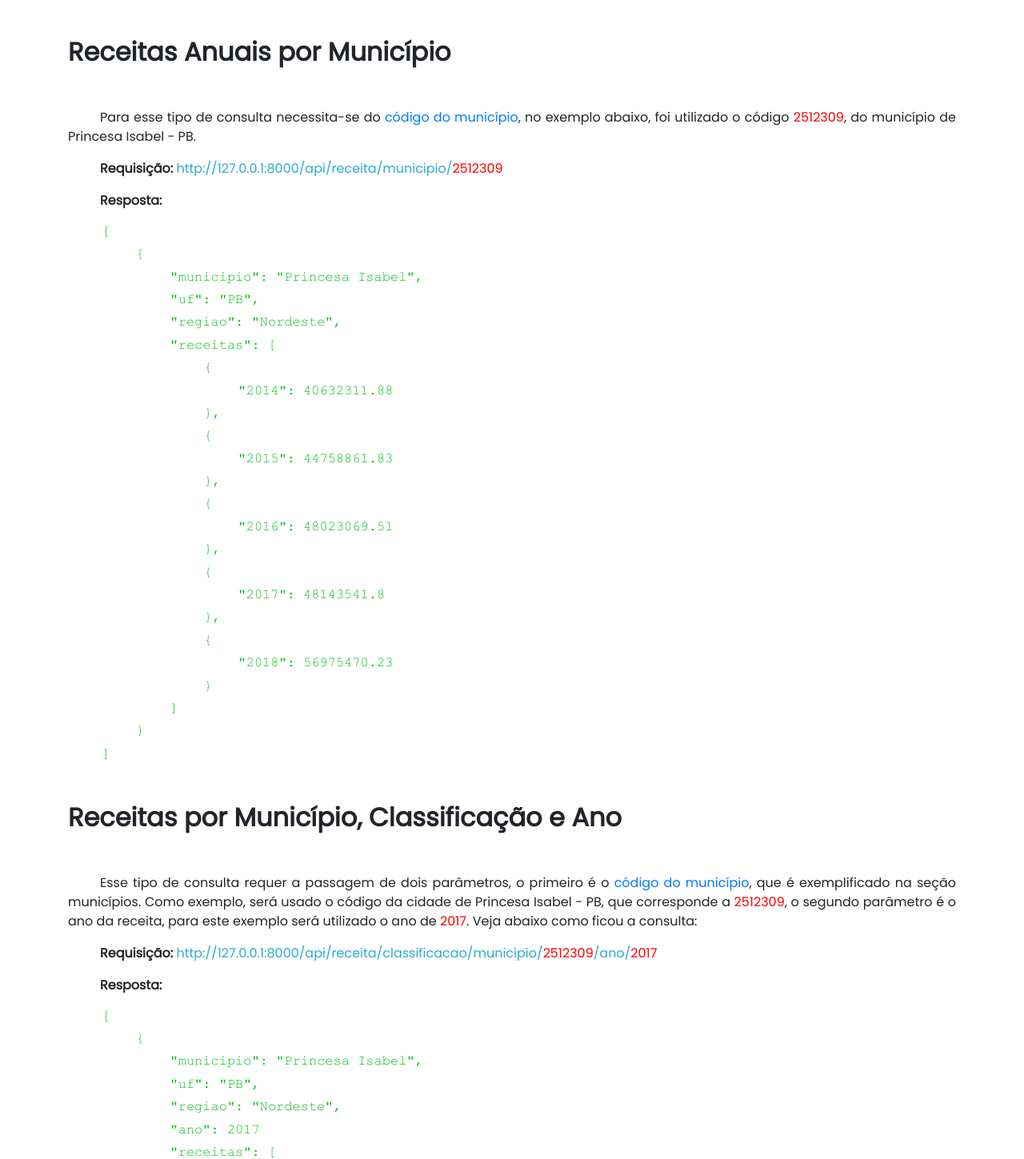
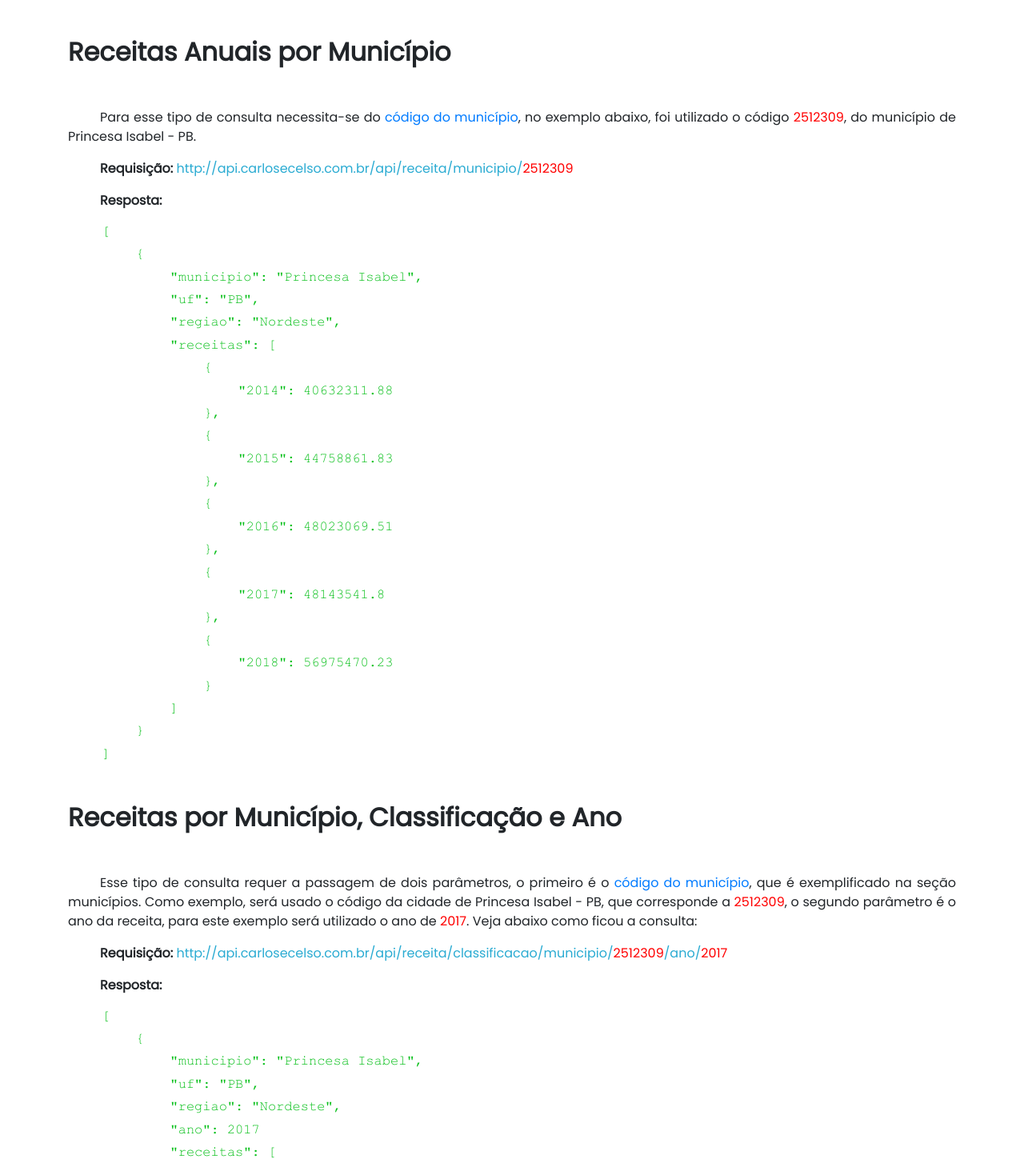
Before and after one commit to diogo07/orcamento_publico, a Django app: page /receitas in a window 1280 px wide. Shown: the part 318-1767 px from the top of the page at 80% size. Run offline with Django 3.2, Linux system fonts and the light colour scheme; some libraries are stand-ins or nearby versions.

```diff
--- a/orcamento_publico/templates/despesas_orcamentarias.html
+++ b/orcamento_publico/templates/despesas_orcamentarias.html
@@ -36,7 +36,7 @@
 
         <p>Para esse tipo de consulta necessita-se do <a href="/municipios">código do município</a>, no exemplo abaixo, foi utilizado o código <span class="parametro">2512309</span>, do município de Princesa Isabel - PB. </p>
 
-        <p><b>Requisição:</b> <span class="link">http://127.0.0.1:8000/api/despesa/municipio/<span class="parametro">2512309</span></span></p>
+        <p><b>Requisição:</b> <span class="link">http://api.carlosecelso.com.br/api/despesa/municipio/<span class="parametro">2512309</span></span></p>
 
         <p>
             <b>Resposta:</b>
@@ -85,7 +85,7 @@
 
         <p>Esse tipo de consulta requer a passagem de dois parâmetros, o primeiro é o <a href="/municipios">código do município</a>, que é exemplificado na seção municípios. Como exemplo, será usado o código da cidade de Princesa Isabel - PB, que corresponde a <span class="parametro">2512309</span>, o segundo parâmetro é o ano da receita, para este exemplo será utilizado o ano de <span class="parametro">2017</span>. Veja abaixo como ficou a consulta:</p>
 
-        <p><b>Requisição:</b> <span class="link">http://127.0.0.1:8000/api/despesa/classificacao/municipio/<span class="parametro">2512309</span>/ano/<span class="parametro">2017</span></span></p>
+        <p><b>Requisição:</b> <span class="link">http://api.carlosecelso.com.br/api/despesa/classificacao/municipio/<span class="parametro">2512309</span>/ano/<span class="parametro">2017</span></span></p>
 
         <p>
             <b>Resposta:</b>
@@ -136,7 +136,7 @@
 
         <p>Esse tipo de consulta requer a passagem de dois parâmetros, o primeiro é o <a href="/municipios">código do município</a>, que é exemplificado na seção municípios. Como exemplo, será usado o código da cidade de Princesa Isabel - PB, que corresponde a <span class="parametro">2512309</span>, o segundo parâmetro é o ano da receita, para este exemplo será utilizado o ano de <span class="parametro">2017</span>. Veja abaixo como ficou a consulta:</p>
 
-        <p><b>Requisição:</b> <span class="link">http://127.0.0.1:8000/api/despesa/funcao/municipio/<span class="parametro">2512309</span>/ano/<span class="parametro">2017</span></span></p>
+        <p><b>Requisição:</b> <span class="link">http://api.carlosecelso.com.br/api/despesa/funcao/municipio/<span class="parametro">2512309</span>/ano/<span class="parametro">2017</span></span></p>
 
         <p>
             <b>Resposta:</b>
--- a/orcamento_publico/templates/municipios.html
+++ b/orcamento_publico/templates/municipios.html
@@ -117,7 +117,7 @@
         <h2>Busca Por Nome</h2>
 
 
-        <p><b>Requisição:</b> <span class="link">http://127.0.0.1:8000/api/municipio/<span class="parametro">Princesa_Isabel</span></span></p>
+        <p><b>Requisição:</b> <span class="link">http://api.carlosecelso.com.br/api/municipio/<span class="parametro">Princesa_Isabel</span></span></p>
 
         <p>
             <b>Resposta:</b>
@@ -141,7 +141,7 @@
         <h2>Busca Por Código</h2>
 
 
-        <p><b>Requisição:</b> <span class="link">http://127.0.0.1:8000/api/municipio/<span class="parametro">2512309</span></span></p>
+        <p><b>Requisição:</b> <span class="link">http://api.carlosecelso.com.br/api/municipio/<span class="parametro">2512309</span></span></p>
 
         <p>
             <b>Resposta:</b>
--- a/orcamento_publico/templates/receitas_orcamentarias.html
+++ b/orcamento_publico/templates/receitas_orcamentarias.html
@@ -39,7 +39,7 @@
 
         <p>Para esse tipo de consulta necessita-se do <a href="/municipios">código do município</a>, no exemplo abaixo, foi utilizado o código <span class="parametro">2512309</span>, do município de Princesa Isabel - PB. </p>
 
-        <p><b>Requisição:</b> <span class="link">http://127.0.0.1:8000/api/receita/municipio/<span class="parametro">2512309</span></span></p>
+        <p><b>Requisição:</b> <span class="link">http://api.carlosecelso.com.br/api/receita/municipio/<span class="parametro">2512309</span></span></p>
 
         <p>
             <b>Resposta:</b>
@@ -88,7 +88,7 @@
 
         <p>Esse tipo de consulta requer a passagem de dois parâmetros, o primeiro é o <a href="/municipios">código do município</a>, que é exemplificado na seção municípios. Como exemplo, será usado o código da cidade de Princesa Isabel - PB, que corresponde a <span class="parametro">2512309</span>, o segundo parâmetro é o ano da receita, para este exemplo será utilizado o ano de <span class="parametro">2017</span>. Veja abaixo como ficou a consulta:</p>
 
-        <p><b>Requisição:</b> <span class="link">http://127.0.0.1:8000/api/receita/classificacao/municipio/<span class="parametro">2512309</span>/ano/<span class="parametro">2017</span></span></p>
+        <p><b>Requisição:</b> <span class="link">http://api.carlosecelso.com.br/api/receita/classificacao/municipio/<span class="parametro">2512309</span>/ano/<span class="parametro">2017</span></span></p>
 
         <p>
             <b>Resposta:</b>
@@ -130,7 +130,7 @@
 
         <p>Esse tipo de consulta requer a passagem de dois parâmetros, o primeiro é o <a href="/municipios">código do município</a>, que é exemplificado na seção municípios. Como exemplo, será usado o código da cidade de Princesa Isabel - PB, que corresponde a <span class="parametro">2512309</span>, o segundo parâmetro é o ano da receita, para este exemplo será utilizado o ano de <span class="parametro">2017</span>. Veja abaixo como ficou a consulta:</p>
 
-        <p><b>Requisição:</b> <span class="link">http://127.0.0.1:8000/api/receita/funcao/municipio/<span class="parametro">2512309</span>/ano/<span class="parametro">2017</span></span></p>
+        <p><b>Requisição:</b> <span class="link">http://api.carlosecelso.com.br/api/receita/funcao/municipio/<span class="parametro">2512309</span>/ano/<span class="parametro">2017</span></span></p>
 
         <p>
             <b>Resposta:</b>
```
Also changed, not shown: api/views.py (+9 -5 lines).
